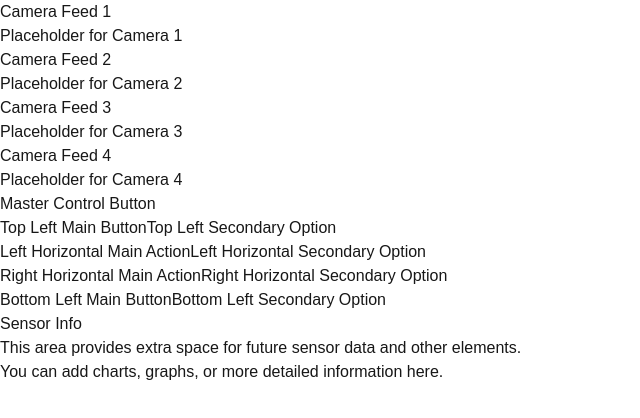
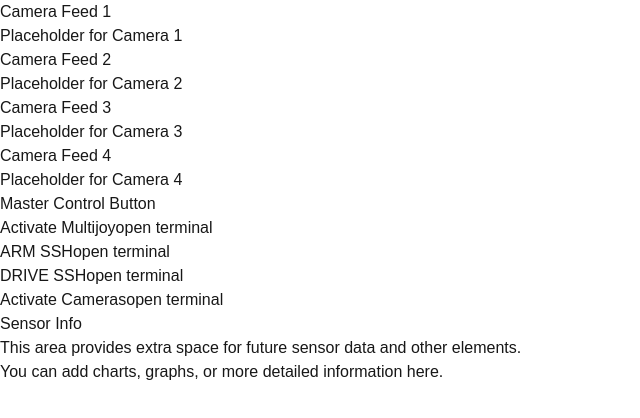
Before and after one commit to NotIncorecc/rov_gui, a Next.js app: page / in a window 1280 px wide. Shown: the top 418 px of the page, without its empty margins (0-640 px from the left). Built offline with nearby package versions, Linux system fonts and the light colour scheme.

Commit message:
changed button text

```diff
--- a/src/app/page.tsx
+++ b/src/app/page.tsx
@@ -74,13 +74,13 @@ export default function Home() {
               className="w-full py-2 px-4 bg-blue-600 hover:bg-blue-700 text-white font-medium rounded-md shadow-sm transition duration-300 ease-in-out transform hover:scale-105 focus:outline-none focus:ring-2 focus:ring-blue-300"
               onClick={() => console.log('Top Left Main Button clicked!')}
             >
-              Top Left Main Button
+              Activate Multijoy
             </button>
             <button
               className="w-full py-1 px-2 bg-gray-500 hover:bg-gray-600 text-white text-xs rounded-sm shadow-xs transition duration-300 ease-in-out transform hover:scale-105 focus:outline-none focus:ring-1 focus:ring-gray-300"
               onClick={() => console.log('Top Left Secondary Button clicked!')}
             >
-              Top Left Secondary Option
+              open terminal
             </button>
           </div>
 
@@ -92,13 +92,13 @@ export default function Home() {
                 className="w-full py-2 px-4 bg-purple-600 hover:bg-purple-700 text-white font-medium rounded-md shadow-sm transition duration-300 ease-in-out transform hover:scale-105 focus:outline-none focus:ring-2 focus:ring-purple-300"
                 onClick={() => console.log('Left Horizontal Main Button clicked!')}
               >
-                Left Horizontal Main Action
+                ARM SSH
               </button>
               <button
                 className="w-full py-1 px-2 bg-gray-500 hover:bg-gray-600 text-white text-xs rounded-sm shadow-xs transition duration-300 ease-in-out transform hover:scale-105 focus:outline-none focus:ring-1 focus:ring-gray-300"
                 onClick={() => console.log('Left Horizontal Secondary Button clicked!')}
               >
-                Left Horizontal Secondary Option
+                open terminal
               </button>
             </div>
 
@@ -108,13 +108,13 @@ export default function Home() {
                 className="w-full py-2 px-4 bg-green-600 hover:bg-green-700 text-white font-medium rounded-md shadow-sm transition duration-300 ease-in-out transform hover:scale-105 focus:outline-none focus:ring-2 focus:ring-green-300"
                 onClick={() => console.log('Right Horizontal Main Button clicked!')}
               >
-                Right Horizontal Main Action
+                DRIVE SSH
               </button>
               <button
                 className="w-full py-1 px-2 bg-gray-500 hover:bg-gray-600 text-white text-xs rounded-sm shadow-xs transition duration-300 ease-in-out transform hover:scale-105 focus:outline-none focus:ring-1 focus:ring-gray-300"
                 onClick={() => console.log('Right Horizontal Secondary Button clicked!')}
               >
-                Right Horizontal Secondary Option
+                open terminal
               </button>
             </div>
           </div>
@@ -125,13 +125,13 @@ export default function Home() {
               className="w-full py-2 px-4 bg-blue-600 hover:bg-blue-700 text-white font-medium rounded-md shadow-sm transition duration-300 ease-in-out transform hover:scale-105 focus:outline-none focus:ring-2 focus:ring-blue-300"
               onClick={() => console.log('Bottom Left Main Button clicked!')}
             >
-              Bottom Left Main Button
+              Activate Cameras
             </button>
             <button
               className="w-full py-1 px-2 bg-gray-500 hover:bg-gray-600 text-white text-xs rounded-sm shadow-xs transition duration-300 ease-in-out transform hover:scale-105 focus:outline-none focus:ring-1 focus:ring-gray-300"
               onClick={() => console.log('Bottom Left Secondary Button clicked!')}
             >
-              Bottom Left Secondary Option
+              open terminal
             </button>
           </div>
 
```
